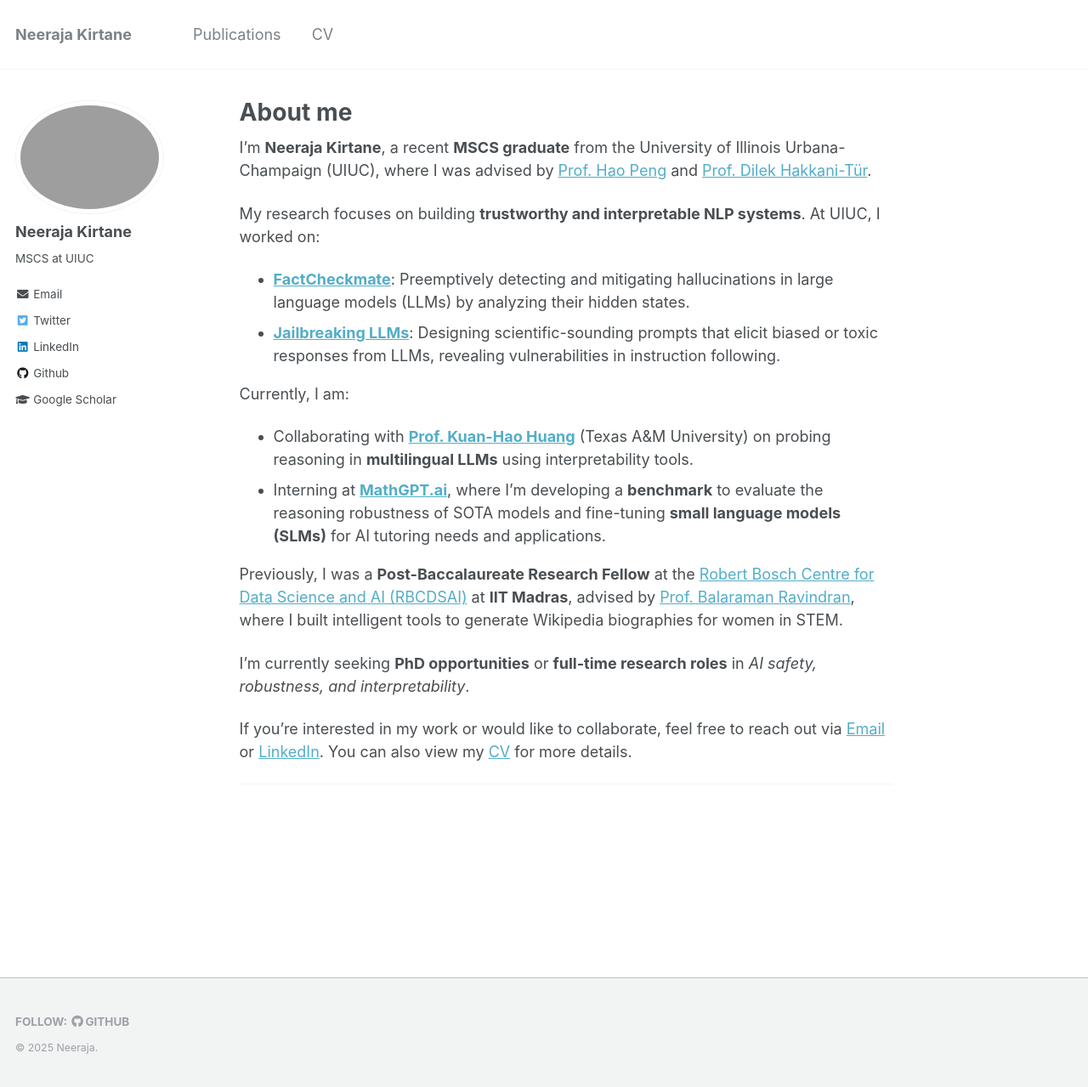
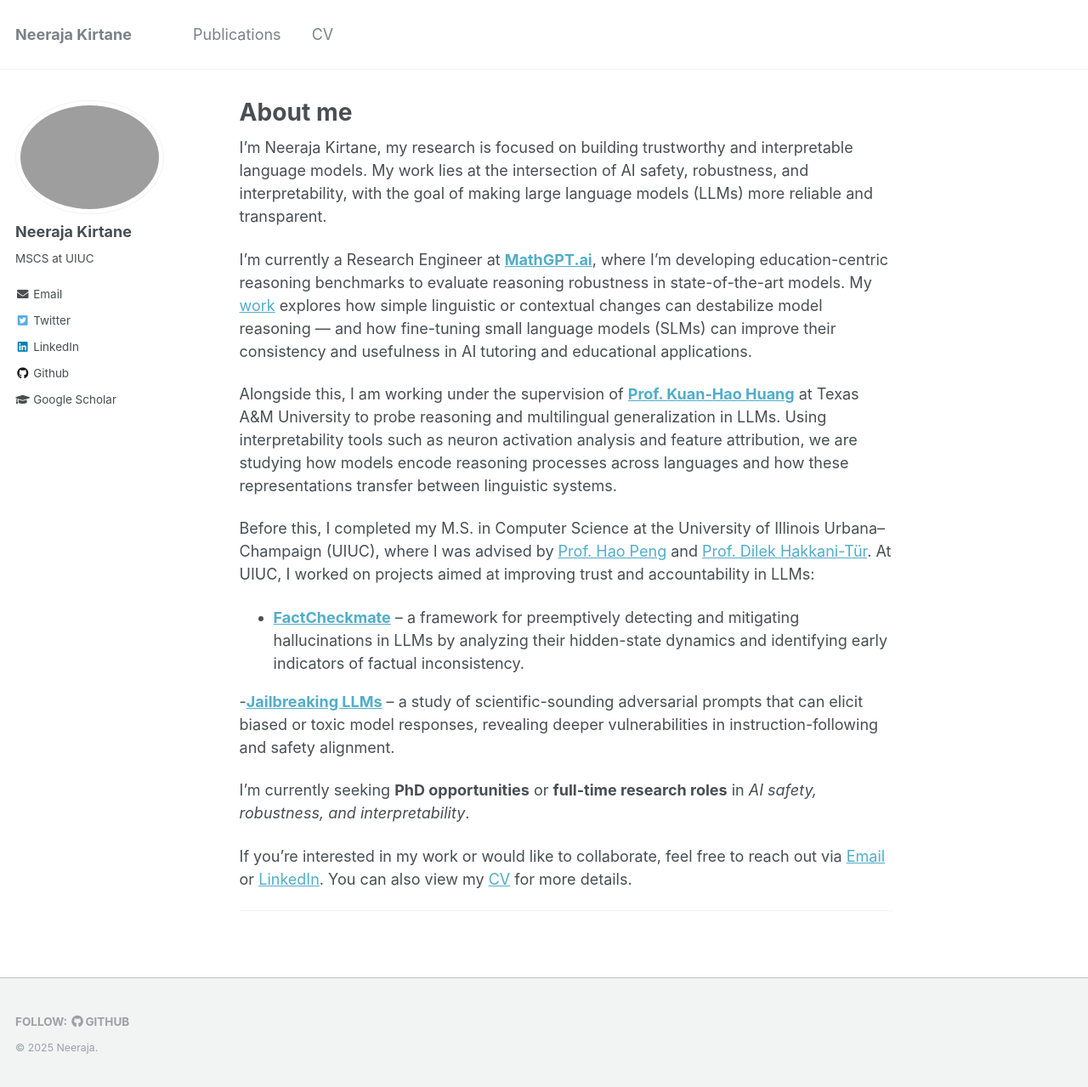
Before and after one commit to neeraja1504/neeraja1504.github.io, a Jekyll site: the page built from _pages/about.md, in a window 1280 px wide and 1279 px high. Shown: the whole window at 85% size. Built offline with Jekyll 4.4.1, drawn with Linux system fonts in a browser that asks for light colours.

Commit message:
change about

```diff
--- a/_pages/about.md
+++ b/_pages/about.md
@@ -7,8 +7,22 @@ redirect_from:
   - /about/
   - /about.html
 ---
+I’m Neeraja Kirtane, my research is focused on building trustworthy and interpretable language models. My work lies at the intersection of AI safety, robustness, and interpretability, with the goal of making large language models (LLMs) more reliable and transparent.
 
-I’m **Neeraja Kirtane**, a recent **MSCS graduate** from the University of Illinois Urbana-Champaign (UIUC), where I was advised by [Prof. Hao Peng](https://haopeng-nlp.github.io/) and [Prof. Dilek Hakkani-Tür](https://siebelschool.illinois.edu/about/people/all-faculty/dilek).
+I’m currently a Research Engineer at **[MathGPT.ai](https://mathgpt.ai)**, where I’m developing education-centric reasoning benchmarks to evaluate reasoning robustness in state-of-the-art models. My [work](https://arxiv.org/pdf/2510.06430?) explores how simple linguistic or contextual changes can destabilize model reasoning — and how fine-tuning small language models (SLMs) can improve their consistency and usefulness in AI tutoring and educational applications.
+
+Alongside this, I am working under the supervision of **[Prof. Kuan-Hao Huang](https://khhuang.me/)** at Texas A&M University to probe reasoning and multilingual generalization in LLMs. Using interpretability tools such as neuron activation analysis and feature attribution, we are studying how models encode reasoning processes across languages and how these representations transfer between linguistic systems.
+
+Before this, I completed my M.S. in Computer Science at the University of Illinois Urbana–Champaign (UIUC), where I was advised by [Prof. Hao Peng](https://haopeng-nlp.github.io/) and [Prof. Dilek Hakkani-Tür](https://siebelschool.illinois.edu/about/people/all-faculty/dilek).
+At UIUC, I worked on projects aimed at improving trust and accountability in LLMs:
+
+- **[FactCheckmate](https://arxiv.org/pdf/2410.02899)** – a framework for preemptively detecting and mitigating hallucinations in LLMs by analyzing their hidden-state dynamics and identifying early indicators of factual inconsistency.
+
+-**[Jailbreaking LLMs](https://arxiv.org/pdf/2501.14073)** – a study of scientific-sounding adversarial prompts that can elicit biased or toxic model responses, revealing deeper vulnerabilities in instruction-following and safety alignment.
+
+
+
+<!-- I’m **Neeraja Kirtane**, a recent **MSCS graduate** from the University of Illinois Urbana-Champaign (UIUC), where I was advised by [Prof. Hao Peng](https://haopeng-nlp.github.io/) and [Prof. Dilek Hakkani-Tür](https://siebelschool.illinois.edu/about/people/all-faculty/dilek).
 
 My research focuses on building **trustworthy and interpretable NLP systems**. At UIUC, I worked on:
 
@@ -19,7 +33,7 @@ Currently, I am:
 - Collaborating with **[Prof. Kuan-Hao Huang](https://khhuang.me/)** (Texas A&M University) on probing reasoning in **multilingual LLMs** using interpretability tools.
 - Interning at **[MathGPT.ai](https://mathgpt.ai)**, where I’m developing a **benchmark** to evaluate the reasoning robustness of SOTA models and fine-tuning **small language models (SLMs)** for AI tutoring needs and applications.
 
-Previously, I was a **Post-Baccalaureate Research Fellow** at the [Robert Bosch Centre for Data Science and AI (RBCDSAI)](https://rbcdsai.iitm.ac.in/) at **IIT Madras**, advised by [Prof. Balaraman Ravindran](http://www.cse.iitm.ac.in/~ravi/), where I built intelligent tools to generate Wikipedia biographies for women in STEM.
+Previously, I was a **Post-Baccalaureate Research Fellow** at the [Robert Bosch Centre for Data Science and AI (RBCDSAI)](https://rbcdsai.iitm.ac.in/) at **IIT Madras**, advised by [Prof. Balaraman Ravindran](http://www.cse.iitm.ac.in/~ravi/), where I built intelligent tools to generate Wikipedia biographies for women in STEM. -->
 
 I’m currently seeking **PhD opportunities** or **full-time research roles** in _AI safety, robustness, and interpretability_.
 
```
